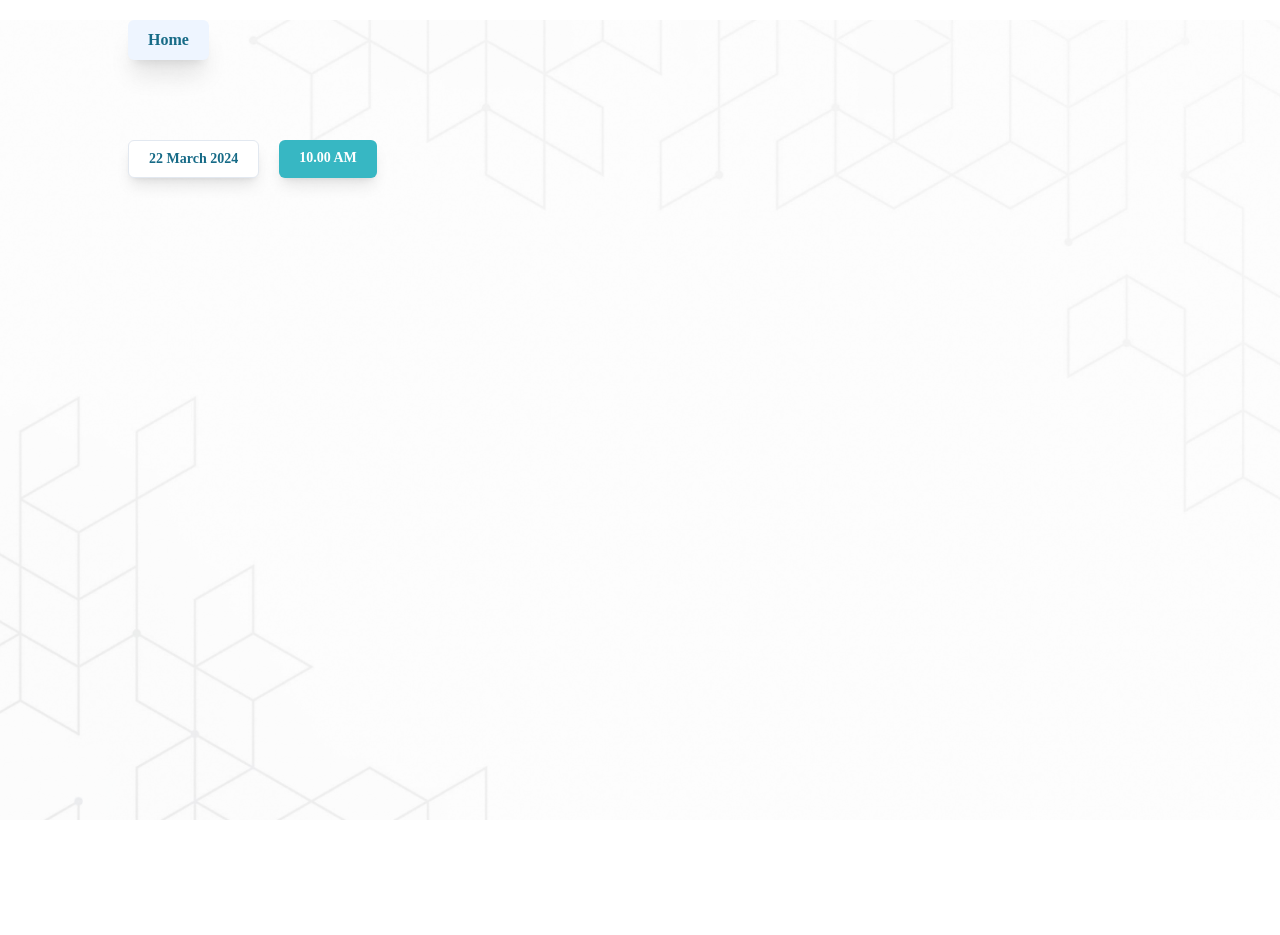
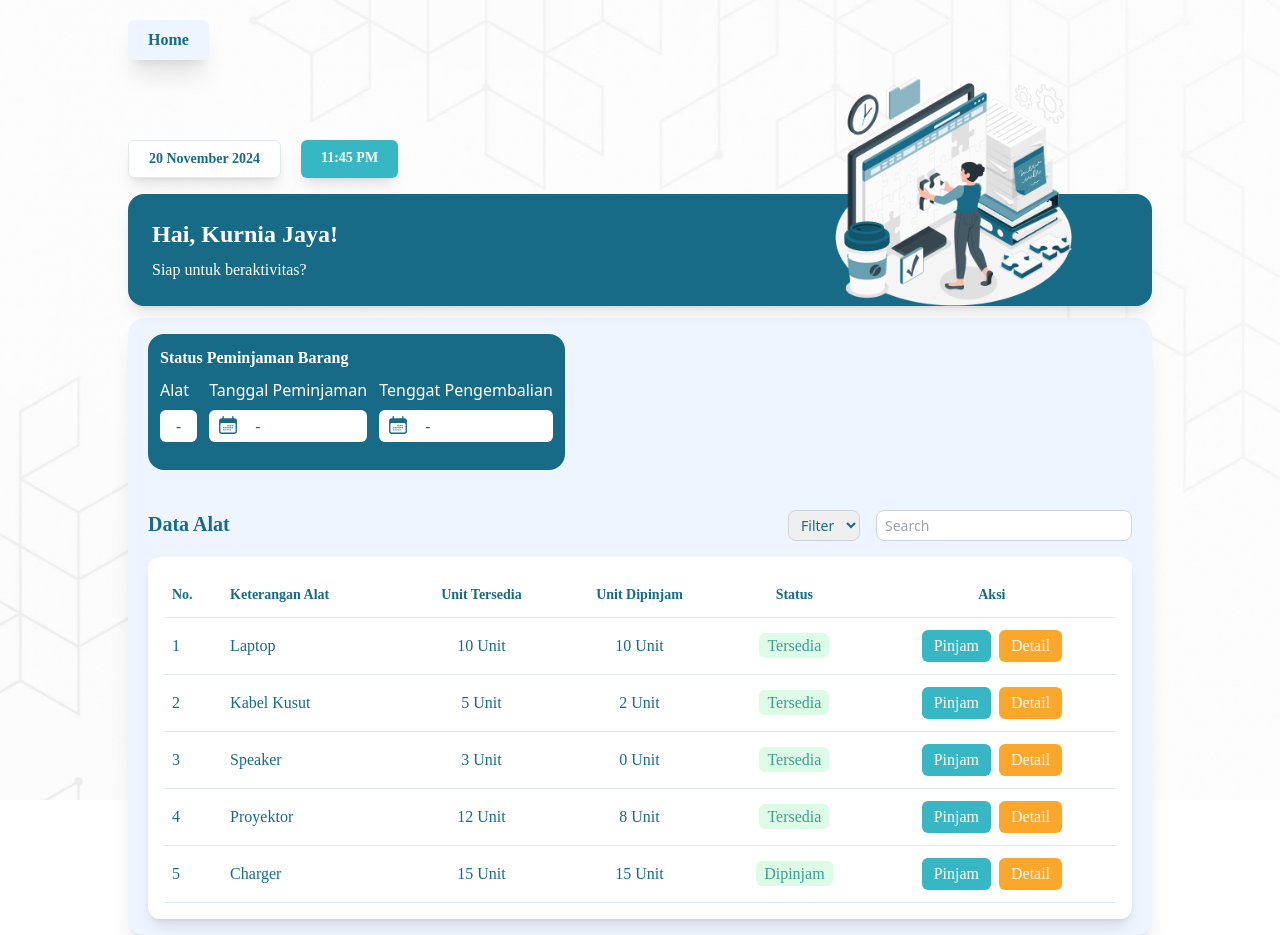
Before and after one commit to bayusbkt/inventrix-frontend, a React (Vite) app: page /dashboard-user in a window 1280 px wide. Before the commit the page ends 820 px from the top, so only its background shows below. Built offline with nearby package versions, Linux system fonts and the light colour scheme.

Commit message:
feat: complete dashboard user page

```diff
--- a/package.json
+++ b/package.json
@@ -13,6 +13,7 @@
     "react": "^18.3.1",
     "react-dom": "^18.3.1",
     "react-helmet": "^6.1.0",
+    "react-icons": "^5.3.0",
     "react-router-dom": "^6.28.0"
   },
   "devDependencies": {
--- /dev/null
+++ b/src/components/dasboard/CardContent.jsx
@@ -0,0 +1,13 @@
+import DataTable from "./DataTable";
+import StatusCard from "./StatusCard";
+
+const CardContent = () => {
+  return (
+    <div className="bg-[#EEF5FF] rounded-2xl px-5 py-4 w-full shadow-xl mt-3">
+      <StatusCard />
+      <DataTable />
+    </div>
+  );
+};
+
+export default CardContent;
--- /dev/null
+++ b/src/components/dasboard/DataTable.jsx
@@ -0,0 +1,116 @@
+const dummyData = [
+  {
+    number: 1,
+    alat: "Laptop",
+    unitTersedia: 10,
+    unitDipinjam: 10,
+    status: "Tersedia",
+  },
+  {
+    number: 2,
+    alat: "Kabel Kusut",
+    unitTersedia: 5,
+    unitDipinjam: 2,
+    status: "Tersedia",
+  },
+  {
+    number: 3,
+    alat: "Speaker",
+    unitTersedia: 3,
+    unitDipinjam: 0,
+    status: "Tersedia",
+  },
+  {
+    number: 4,
+    alat: "Proyektor",
+    unitTersedia: 12,
+    unitDipinjam: 8,
+    status: "Tersedia",
+  },
+  {
+    number: 5,
+    alat: "Charger",
+    unitTersedia: 15,
+    unitDipinjam: 15,
+    status: "Dipinjam",
+  },
+];
+
+const DataTable = () => {
+  return (
+    <div className="mt-10">
+      <div className="flex justify-between">
+        <h1 className="text-primary font-poppins font-semibold text-xl">
+          Data Alat
+        </h1>
+        <div className="flex gap-4">
+          <select className="rounded-lg border border-slate-300 focus:border-slate-500 focus:ring-2 focus:ring-slate-200 outline-none px-2 py-1 text-sm text-primary">
+            <option value="filter">Filter</option>
+          </select>
+          <input
+            type="text"
+            placeholder="Search"
+            className="rounded-lg border border-slate-300 focus:border-slate-500 focus:ring-2 focus:ring-slate-200 outline-none px-2 py-1 text-sm w-64"
+          />
+        </div>
+      </div>
+      <div className="bg-white w-full h-auto rounded-xl shadow-lg p-4 mt-4">
+        <table className="w-full">
+          <thead>
+            <tr className="border-b border-slate-200">
+              <th className="text-left py-3 px-2 font-poppins text-sm text-primary">
+                No.
+              </th>
+              <th className="text-left py-3 px-2 font-poppins text-sm text-primary">
+                Keterangan Alat
+              </th>
+              <th className="text-center py-3 px-2 font-poppins text-sm text-primary">
+                Unit Tersedia
+              </th>
+              <th className="text-center py-3 px-2 font-poppins text-sm text-primary">
+                Unit Dipinjam
+              </th>
+              <th className="text-center py-3 px-2 font-poppins text-sm text-primary">
+                Status
+              </th>
+              <th className="text-center py-3 px-2 font-poppins text-sm text-primary">
+                Aksi
+              </th>
+            </tr>
+          </thead>
+          <tbody>
+            {dummyData.map((data, index) => (
+              <tr className="border-b border-slate-200" key={index}>
+                <td className="py-3 px-2 font-poppins text-primary">
+                  {data.number}
+                </td>
+                <td className="py-3 px-2 font-poppins text-primary">{data.alat}</td>
+                <td className="text-center py-3 px-2 font-poppins text-primary">
+                  {data.unitTersedia} Unit
+                </td>
+                <td className="text-center py-3 px-2 font-poppins text-primary">
+                  {data.unitDipinjam} Unit
+                </td>
+                <td className="text-center py-3 px-2 font-poppins text-primary">
+                  <span className="bg-[#DCFCE7] text-[#3F9C8F] px-2 py-1 rounded-md">
+                    {data.status}
+                  </span>
+                </td>
+                <td className="text-center py-3 px-2 font-poppins text-primary">
+                  <button className="bg-[#37B7C3] text-white px-3 py-1 rounded-md mr-2">
+                    Pinjam
+                  </button>
+                  <button className="bg-[#FBA72C] text-white px-3 py-1 rounded-md">
+                    Detail
+                  </button>
+                </td>
+              </tr>
+            ))}
+          </tbody>
+        </table>
+      </div>
+    </div>
+  );
+};
+
+export default DataTable;
--- a/src/components/dasboard/Header.jsx
+++ b/src/components/dasboard/Header.jsx
@@ -1,17 +1,72 @@
+import { useState, useEffect } from "react";
+import CardContent from "./CardContent";
+
 const Header = () => {
+  const [timeDate, setTimeDate] = useState({
+    time: new Date().toLocaleTimeString([], {
+      hour: "2-digit",
+      minute: "2-digit",
+    }),
+    date: new Date().toLocaleDateString("id-ID", {
+      day: "2-digit",
+      month: "long",
+      year: "numeric",
+    }),
+  });
+
+  useEffect(() => {
+    const updateDateTime = () => {
+      const now = new Date();
+      setTimeDate({
+        time: now.toLocaleTimeString([], {
+          hour: "2-digit",
+          minute: "2-digit",
+        }),
+        date: now.toLocaleDateString("id-ID", {
+          day: "2-digit",
+          month: "long",
+          year: "numeric",
+        }),
+      });
+    };
+    const interval = setInterval(updateDateTime, 30000);
+
+    updateDateTime();
+
+    return () => clearInterval(interval);
+  }, []);
+
   return (
-    <div className="">
+    <div>
+      <div className="mt-5 relative">
+        <img
+          src="/images/dashboard-vector.png"
+          alt="Dashboard Vector"
+          className="absolute right-20 bottom-0 h-4/5"
+        />
         <div className="bg-[#EEF5FF] rounded-md px-5 py-2 w-fit shadow-xl">
           <h1 className="text-primary font-poppins font-semibold">Home</h1>
         </div>
         <div className="flex gap-5 mt-20">
           <div className="bg-white rounded-md px-5 py-2 w-fit shadow-lg border border-slate-200">
-          <h2 className="text-primary text-sm font-poppins font-semibold">22 March 2024</h2>
+            <h2 className="text-primary text-sm font-poppins font-semibold">
+              {timeDate.date}
+            </h2>
           </div>
           <div className="bg-[#37B7C3] rounded-md px-5 py-2 w-fit shadow-lg ">
-            <h2 className="text-white text-sm font-poppins font-semibold">10.00 AM</h2>
+            <h2 className="text-white text-sm font-poppins font-semibold">
+              {timeDate.time}
+            </h2>
           </div>
         </div>
+        <div className="w-full rounded-2xl bg-primary py-6 px-6 mt-4 shadow-lg">
+          <h1 className="font-poppins text-white font-semibold text-2xl mb-2">
+            Hai, Kurnia Jaya!
+          </h1>
+          <p className="font-poppins text-white">Siap untuk beraktivitas?</p>
+        </div>
+      </div>
+      <CardContent />
     </div>
   );
 };
--- /dev/null
+++ b/src/components/dasboard/StatusCard.jsx
@@ -0,0 +1,33 @@
+import { HiCalendarDays } from 'react-icons/hi2'
+
+const StatusCard = () => {
+  return (
+    <div className="bg-primary rounded-2xl w-fit p-3 text-white">
+        <h3 className=" font-semibold font-poppins">Status Peminjaman Barang</h3>
+        <div className="flex gap-3 mt-2 mb-4">
+          <div>
+            <h5>Alat</h5>
+            <div className="bg-white rounded-md py-1 px-4 flex justify-center mt-2">
+              <p className="text-primary">-</p>
+            </div>
+          </div>
+          <div>
+            <h5>Tanggal Peminjaman</h5>
+            <div className="bg-white rounded-md py-1 px-2 flex mt-2">
+              <HiCalendarDays className="text-primary mr-4" size={22} />
+              <p className="text-primary">-</p>
+            </div>
+          </div>
+          <div>
+            <h5>Tenggat Pengembalian</h5>
+            <div className="bg-white rounded-md py-1 px-2 flex mt-2">
+              <HiCalendarDays className="text-primary mr-4" size={22} />
+              <p className="text-primary">-</p>
+            </div>
+          </div>
+        </div>
+      </div>
+  )
+}
+
+export default StatusCard
--- a/src/views/DashboardAdmin.jsx
+++ b/src/views/DashboardAdmin.jsx
@@ -1,3 +1,8 @@
+import { RiAlignItemBottomLine } from "react-icons/ri";
+import { RiBringToFront } from "react-icons/ri";
+import { GrVmMaintenance } from "react-icons/gr";
+import { GiBrokenTablet } from "react-icons/gi";
+
 const DashboardAdmin = () => {
   return (
     <div className="flex w-full h-full flex-row ">
@@ -40,7 +45,58 @@ const DashboardAdmin = () => {
             className="w-14 h-14 rounded-full"
           />
         </nav>
-        <div></div>
+        <section>
+          <div className="flex mt-10 gap-10 justify-around ml-7 mr-8">
+            <div className="bg-white rounded-md px-5 py-9 border">
+              <div className="flex items-center">
+                <RiAlignItemBottomLine
+                  size={50}
+                  className="bg-[#D398E7] text-white mr-2 rounded-xl"
+                />
+                <div>
+                  <h2 className="font-poppins">Barang Tersedia</h2>
+                  <p className="text-4xl">300</p>
+                </div>
+              </div>
+            </div>
+            <div className="bg-white rounded-md px-5 py-9 border">
+              <div className="flex items-center">
+                <RiBringToFront
+                  size={50}
+                  className="bg-[#D398E7] text-white mr-2 rounded-xl"
+                />
+                <div>
+                  <h2 className="font-poppins">Barang Dipinjam</h2>
+                  <p className="text-4xl">80</p>
+                </div>
+              </div>
+            </div>
+            <div className="bg-white rounded-md px-5 py-9 border">
+              <div className="flex items-center">
+                <GrVmMaintenance
+                  size={50}
+                  className="bg-[#D398E7] text-white mr-2 rounded-xl"
+                />
+                <div>
+                  <h2 className="font-poppins">Barang Dalam Perbaikan</h2>
+                  <p className="text-4xl">70</p>
+                </div>
+              </div>
+            </div>
+            <div className="bg-white rounded-md px-5 py-9 border">
+              <div className="flex items-center">
+                <GiBrokenTablet
+                  size={50}
+                  className="bg-[#D398E7] text-white mr-2 rounded-xl"
+                />
+                <div>
+                  <h2 className="font-poppins">Barang Rusak</h2>
+                  <p className="text-4xl">500</p>
+                </div>
+              </div>
+            </div>
+          </div>
+        </section>
       </section>
     </div>
   );
--- a/src/views/DashboardUser.jsx
+++ b/src/views/DashboardUser.jsx
@@ -1,14 +1,19 @@
+import { Helmet } from "react-helmet";
 import Header from "../components/dasboard/Header";
 
 const DashboardUser = () => {
   return (
     <div className="w-full min-h-screen relative">
+      <Helmet>
+        <meta charSet="utf-8" />
+        <title>Dashboard - Inventrix</title>
+      </Helmet>
       <img
         src="/images/dashboard-bg.png"
         alt="Dashboard Background"
-        className="object-cover w-full h-full absolute top-0 z-10"
+        className="object-cover w-full h-screen fixed top-0 z-10"
       />
-      <div className="flex flex-col w-full relative z-10 px-32 mt-5">
+      <div className="flex flex-col w-full relative z-10 px-32">
         <Header />
       </div>
     </div>
```
Also changed, not shown: public/images/dashboard-vector.png (added), 1 other file (tests, documents, lock files or other folders). Lines whose indentation alone changed are shown as unchanged.
